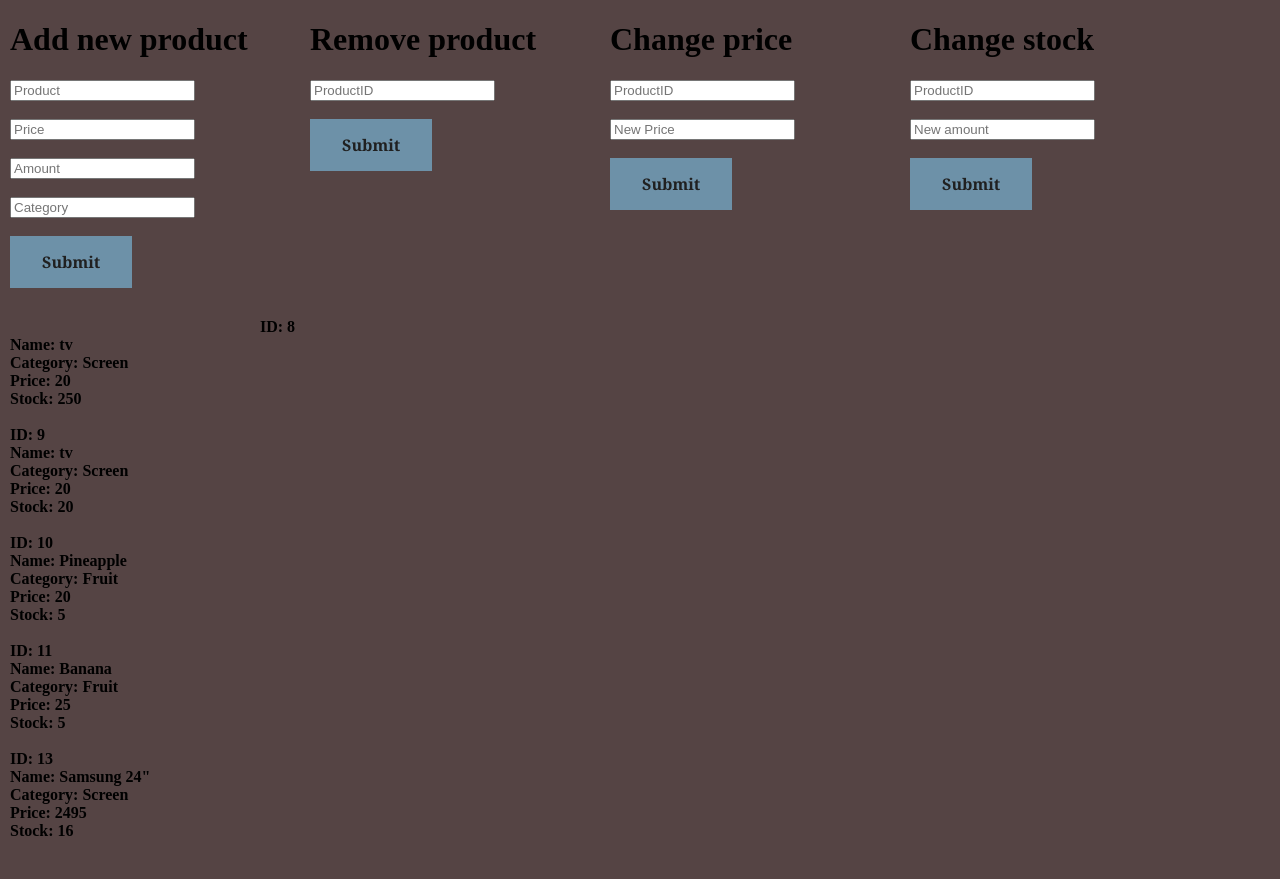
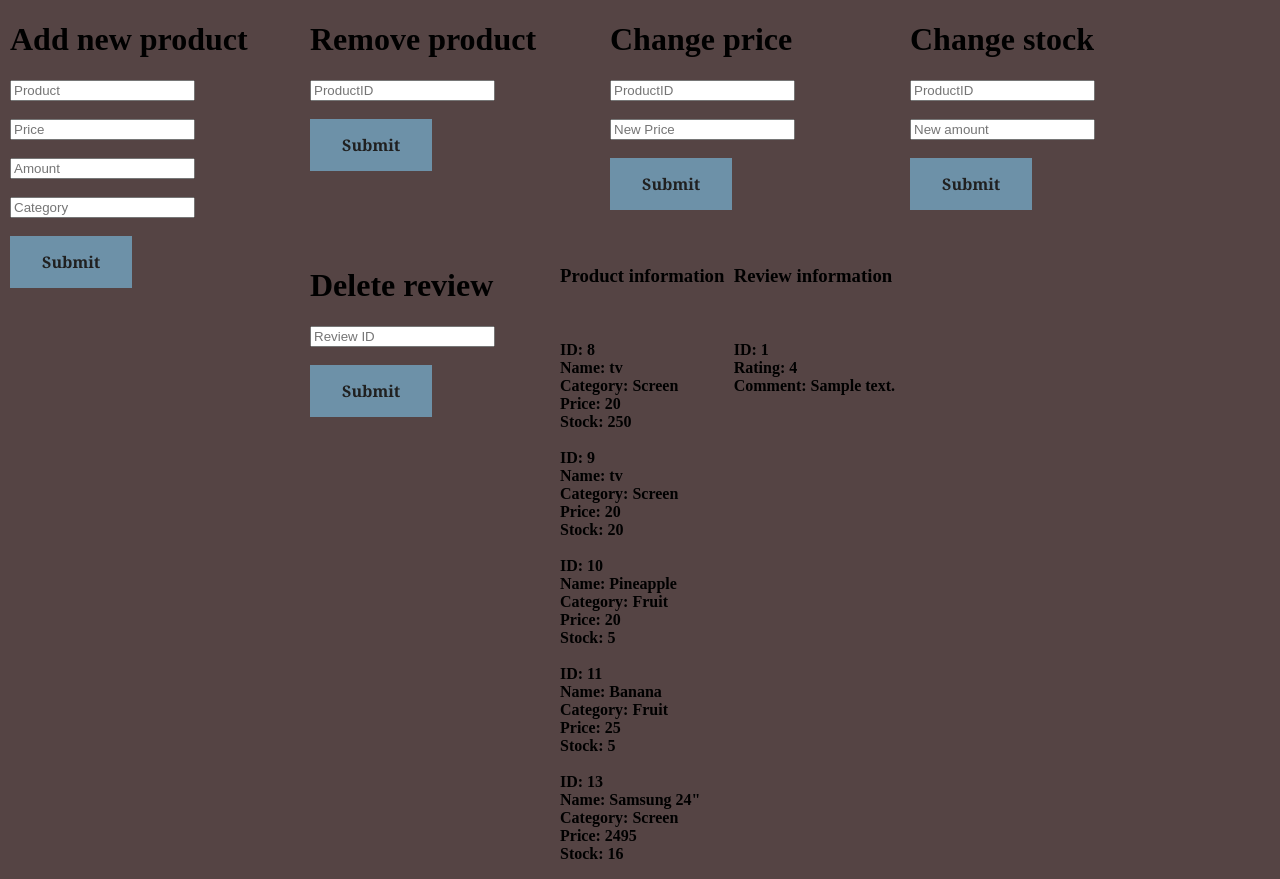
Before and after one commit to oskar-dah/Database, a PHP site: page /manageProducts.php in a window 1280 px wide. Shown: the part 53-932 px from the top of the page. Before the commit the page ends 889 px from the top, so only its background shows below. Run offline with PHP 8.4, Linux system fonts and the light colour scheme; data comes from the database, SQL or seed files in the repository; tables that the repository leaves empty hold one stand-in row (values such as "Sample post").

Commit message:
ta bort reviews

```diff
--- a/design/index.css
+++ b/design/index.css
@@ -65,8 +65,7 @@ ul.navbar li a{
 }
 
 .printout{
-  margin-left:10px;
-  margin-top: 300px;
+  float:left;
 }
 
 .search{
--- a/includes/functions.inc.php
+++ b/includes/functions.inc.php
@@ -2,6 +2,7 @@
 <html>
 <body>
 <?php
+session_start();
 function emptySignUp($uid, $pwd, $name, $lastName, $mail, $phoneNr, $address){
     $result;
     if(empty($uid) || empty($pwd) || empty($name) || empty($lastName) || empty($mail) || empty($phoneNr) || empty($address)){
--- a/manageProducts.php
+++ b/manageProducts.php
@@ -63,9 +63,21 @@
 </form>
 </div>
 
+<div class = "menu2">
+<h1>Delete review</h1>
+
+<form action = "includes/review.inc.php" method = "POST">
+
+  <input type="text" name="rID" placeholder="Review ID"><br><br>
+
+  <button name = "reviewID" class="button" type="submit" value="Submit"> Submit </button>
+</form>
+</div>
+
 <div class = "printout">
 <b>
 <p>
+<h3> Product information &nbsp; </h3> <br>
 <?php
 	$sql = "SELECT * FROM products;";
 	$result = mysqli_query($conn, $sql);
@@ -84,5 +96,27 @@
 </p>
 </b>
 </div>
+
+<div class = "printout">
+<b>
+<p>
+	<h3> Review information </h3>
+<?php
+	$sql = "SELECT * FROM reviews;";
+	$result = mysqli_query($conn, $sql);
+	$checkResult = mysqli_num_rows($result);
+
+	if($checkResult > 0){
+		while($row = mysqli_fetch_assoc($result)){
+			echo "<br>" . "<br>". "ID: " . $row['reviewID'] . "<br>";
+			echo "Rating: " . $row['rating'] . "<br>";
+			echo "Comment: " . $row['comment'] . "<br>";
+		}
+	}
+?>
+</p>
+</b>
+</div>
+
 </body>
 </html>
--- a/purchaseHistory/viewPersonalHistory.php
+++ b/purchaseHistory/viewPersonalHistory.php
@@ -85,7 +85,6 @@
 				echo "<h2><br>" . "Name: " . $uFet['forname'] . " " .$uFet['lastname'];
 				echo "<br>" . "Phone number " . $uFet['phoneNr'] . "</h2>";
 			}
-
 		}
 
 
@@ -115,6 +114,8 @@
 			echo "Du har redan lämnat en review";
 		}elseif($rating > 5 || $rating 	< 0){
 			echo "Rating måste vara mellan 1 - 5";
+		}elseif(empty($rating)){
+			echo "Rating for inte vara tom!";
 		}
 		else{
 			$sql = "INSERT INTO reviews(customer_idCustomer, product_idProduct, comment, rating) VALUES ('$idCust', '$id', '$comment', '$rating');";
```
Also changed, not shown: includes/review.inc.php (added, +8 -0 lines).
